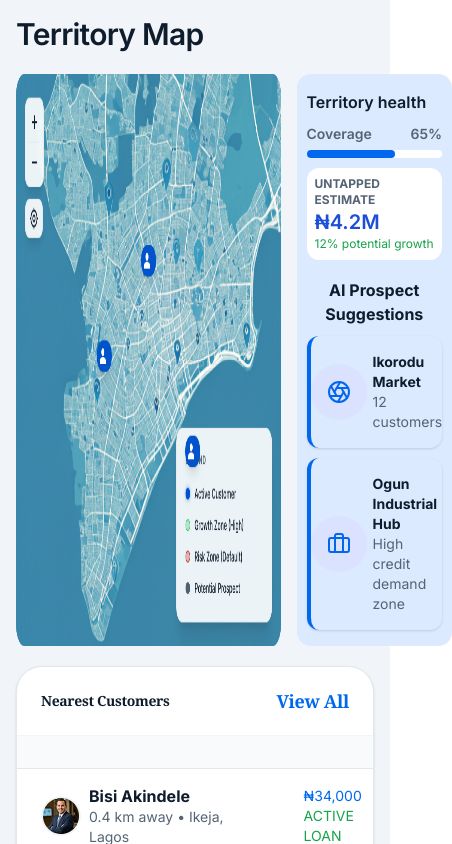
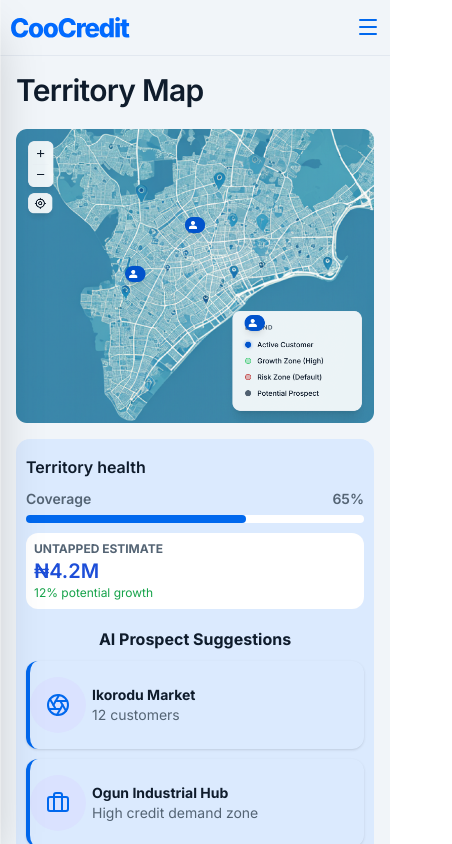
Before and after one commit to Banicoop/coocredit-business, a Next.js app: page /agents/territory in a window 390 px wide. Shown: the top 844 px of the page, 452 px wide, since content can reach past the window. Built offline with nearby package versions, Linux system fonts and the light colour scheme; a web font is replaced by a local one.

Commit message:
Debugged mobile drawer, improved and fixed issues on commission tracker and territory map

```diff
--- /dev/null
+++ b/src/app/(dashboard)/_components/MobileSidebar.tsx
@@ -0,0 +1,30 @@
+'use client';
+
+
+import { Suspense, useEffect } from 'react';
+import { SidebarSkeleton } from '@/helpers/skeleton';
+import { useUserStore } from '@/store/useAuthStore';
+import { AgentMobileSidebar, LoanOfficerMobileSidebar, ManagerMobileSidebar, SuperAgentMobileSidebar } from './MobileSidebars.config';
+
+
+const MobileSidebar = () => {
+
+    const { user } = useUserStore();
+
+    const config = {
+        agents: <AgentMobileSidebar/>,
+        super_agent: <SuperAgentMobileSidebar/>,
+        loan_officer: <LoanOfficerMobileSidebar/>,
+        manager: <ManagerMobileSidebar/>
+    }
+
+    if(!user?.role) return null;
+
+  return (
+     <Suspense fallback={<SidebarSkeleton/>}>
+      {config[user.role]}
+    </Suspense>
+  )
+}
+
+export default MobileSidebar;
--- a/src/app/(dashboard)/_components/MobileSidebars.tsx
+++ b/src/app/(dashboard)/_components/MobileSidebars.config.tsx
@@ -6,14 +6,24 @@ import { agentsSidebar, loanOfficerData, managersData, superAgentData } from '@/
 import { useUserStore } from '@/store/useAuthStore';
 import Image from 'next/image';
 
-import user1 from '@/assets/svgs/user.svg';
+import user1 from '@/assets/images/user.png';
+import logo from '@/assets/svgs/logo.svg';
 import MobileSidebar from '@/components/ui/MobileSidebar';
+import { Flex } from '@/components/ui/ui-layout';
+import { MenuIcon } from 'lucide-react';
 
 
 export const AgentMobileSidebar = () => {
+
+    const user = useUserStore((s) => s.user);
     const [open, setOpen] = useState(false);
-    const user = useUserStore((s) => s.user);
+
   return (
+    <>
+    <Flex className='justify-between p-2.5 w-full border-b lg:hidden'>
+      <Image src={logo} alt='Logo' width={120} height={40}/>
+      <MenuIcon size={24} onClick={() => setOpen(true)} className='text-primary cursor-pointer'/>
+    </Flex>
     <MobileSidebar
         open={open}
         onClose={() => setOpen(false)}
@@ -43,6 +53,7 @@ export const AgentMobileSidebar = () => {
           </div>
         }
         />
+      </>
   )
 }
 
--- a/src/app/(dashboard)/agents/(main)/commissions/_features/CommissionHistory.tsx
+++ b/src/app/(dashboard)/agents/(main)/commissions/_features/CommissionHistory.tsx
@@ -1,9 +1,8 @@
 import Button from '@/components/primitives/buttons/Button';
 import { BasicTable } from '@/components/primitives/tables/BasicTable';
 import Typography from '@/components/primitives/Typography';
-import { Flex } from '@/components/ui/ui-layout';
+import { FlexCol } from '@/components/ui/ui-layout';
 import { Download } from 'lucide-react';
-import React from 'react';
 
 
 const data = Array.from({length: 40}, (() => ({
@@ -15,10 +14,10 @@ const data = Array.from({length: 40}, (() => ({
 })))
 
 const TableTitle = () => (
-    <Flex className='justify-between'>
+    <FlexCol className='md:flex-row md:items-center md:justify-between gap-4'>
         <Typography variant='h4' weight='bold'>Commission History</Typography>
         <Button startIcon={<Download size={20} />}>Download</Button>
-    </Flex>
+    </FlexCol>
 )
 
 const CommissionHistory = () => {
--- a/src/app/(dashboard)/agents/(main)/territory/page.tsx
+++ b/src/app/(dashboard)/agents/(main)/territory/page.tsx
@@ -14,11 +14,11 @@ const AgentsTerritoryPage = () => {
   return (
     <Grid className='gap-5'>
       <PageHeader title='Territory Map'/>
-      <Grid className='grid-cols-4 gap-4'>
-        <Grid className='col-span-3'>
-          <Image src={map} alt='' className='w-full h-full' loading='lazy' />
+      <Grid className='lg:grid-cols-4 gap-4'>
+        <Grid className='lg:col-span-3'>
+          <Image src={map} alt='' className='w-full h-full lg:col-span-2' loading='lazy' />
         </Grid>
-        <Grid className='col-span-1 h-fit'>
+        <Grid className='lg:col-span-1 h-fit'>
           <Grid className='bg-[#DBEAFE] rounded-lg px-2.5 py-4 gap-2.5'>
             <Typography variant='p' weight='semibold'>Territory health</Typography>
 
--- a/src/app/(dashboard)/layout.tsx
+++ b/src/app/(dashboard)/layout.tsx
@@ -1,6 +1,7 @@
 import React from 'react'
 import UserSidebar from './_components/Sidebar';
 import Topbar from './_components/Topbar';
+import MobileSidebar from './_components/MobileSidebar';
 
 
 const AgentsDashboardlayout = ({children}: {children: React.ReactNode}) => {
@@ -9,6 +10,7 @@ const AgentsDashboardlayout = ({children}: {children: React.ReactNode}) => {
         <UserSidebar/>
         <div className="flex flex-1 flex-col lg:ml-64">
           <Topbar/>
+          <MobileSidebar/>
           <div className="p-4">
           {children}
           </div>
--- a/src/components/ui/MobileSidebar.tsx
+++ b/src/components/ui/MobileSidebar.tsx
@@ -2,14 +2,10 @@
 
 import React, { useEffect } from 'react';
 import Link from 'next/link';
-import Image from 'next/image';
 import { usePathname } from 'next/navigation';
 import { X } from 'lucide-react';
-
-import { cn } from '@/lib/utils';
+import { cn, isActive } from '@/lib/utils';
 import Typography from '@/components/primitives/Typography';
-
-import user1 from '@/assets/svgs/user.svg';
 import { iconMap } from '@/config/sidebar.config';
 
 export type SidebarItem = {
@@ -73,7 +69,7 @@ const MobileSidebar = ({
       <div
         onClick={onClose}
         className={cn(
-          'fixed inset-0 z-40 bg-black/50 backdrop-blur-[2px] transition-all duration-300',
+          'fixed inset-0 z-40 bg-black/50 backdrop-blur-[2px] transition-opacity duration-300 lg:hidden',
           open
             ? 'visible opacity-100'
             : 'invisible opacity-0'
@@ -97,7 +93,7 @@ const MobileSidebar = ({
 
             <Typography
               weight="bold"
-              className="text-lg text-neutral-900"
+              className="text-lg "
             >
               {title}
             </Typography>
@@ -118,9 +114,9 @@ const MobileSidebar = ({
         <div className="flex-1 overflow-y-auto px-3 py-4">
           <nav className="flex flex-col gap-1">
             {items.map((item) => {
-              const isActive =
-                pathname === item.href ||
-                pathname.startsWith(`${item.href}/`);
+              const active = isActive(pathname, item.href, item.href);
+                // pathname === item.href ||
+                // pathname.startsWith(`${item.href}/`);
 
               const Icon = item.icon ? iconMap[item.icon] : undefined;
 
@@ -132,7 +128,7 @@ const MobileSidebar = ({
                   className={cn(
                     'group flex items-center gap-3 rounded-xl px-4 py-3',
                     'transition-all duration-200',
-                    isActive
+                    active
                       ? 'bg-primary/10 text-primary'
                       : 'text-neutral-600 hover:bg-neutral-100 hover:text-neutral-900'
                   )}
@@ -142,7 +138,7 @@ const MobileSidebar = ({
                       size={20}
                       className={cn(
                         'transition-colors',
-                        isActive
+                        active
                           ? 'text-primary'
                           : 'text-neutral-500 group-hover:text-neutral-900'
                       )}
@@ -150,7 +146,7 @@ const MobileSidebar = ({
                   )}
 
                   <Typography
-                    weight={isActive ? 'semibold' : 'medium'}
+                    weight={active ? 'semibold' : 'medium'}
                     className="text-sm"
                   >
                     {item.label}
```
